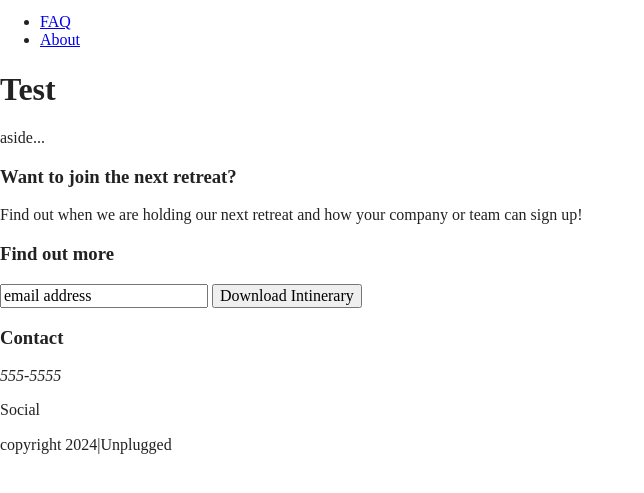
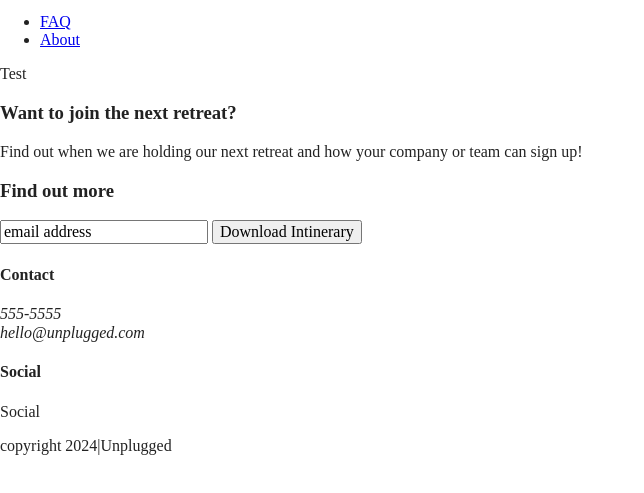
Before and after one commit to EricMCode/flex-unplugged-site, a website built with Parcel: page index.html in a window 1280 px wide. Shown: the part 23-516 px from the top of the page, without its empty margins (0-644 px from the left). Built offline with nearby package versions, Linux system fonts and the light colour scheme.

Commit message:
Homepage rough draft

```diff
--- a/index.html
+++ b/index.html
@@ -37,42 +37,54 @@
   <script src="https://www.google-analytics.com/analytics.js" async></script>
 
   <header>
-    <div>
+    <div class="content-wrapper">
       <a href="#"><img src="" alt="unplugged logo"></a>
-
+      <div class="header-divider"></div>
       <nav>
         <ul>
           <li><a href="faq/index.html" rel="noopener">FAQ</a></li>
-          <li><a href="about/index.html" rel ="noopener">About</a></li>
+          <li><a href="about/index.html" rel="noopener">About</a></li>
         </ul>
       </nav>
     </div>
   </header>
+
   <main>
-    <section>
-      <H1>Test</H1>
+
+    <section class="hero-area">
+      <div class="content-wrapper" <H1>Test</H1>
+      </div>
     </section>
+
     <aside>
-      <p>aside...</p>
+      <div class="content-wrapper">
+        <div class="form-description">
           <h3>Want to join the next retreat?</h3>
           <p>Find out when we are holding our next retreat and how your company or team can sign up!</p>
+        </div>
+        <div class="form">
           <h3>Find out more</h3>
-      <div>
           <input type="text" name="name" value="email address">
           <input type="button" value="Download Intinerary">
         </div>
+      </div>
     </aside>
+
   </main> <!-- main wrapper -->
+
   <footer>
     <div class="content-wrapper">
       <div class="footer-contact">
-          <h3>Contact</h3>
         <div class="contact">
+          <h4>Contact</h4>
           <address>
-              <p>555-5555</p>
+            <p>555-5555<br>hello@unplugged.com</p>
+
           </address>
         </div>
         <div class="social">
+          <h4>Social</h4>
+          <div class="social-icons">
           <p><a href="https://www.facebook.com/yoursite" target="_blank" rel="noopener"></a>Social</p>
           <!--other social media links here-->
         </div>
```
Lines whose indentation alone changed are shown as unchanged.
